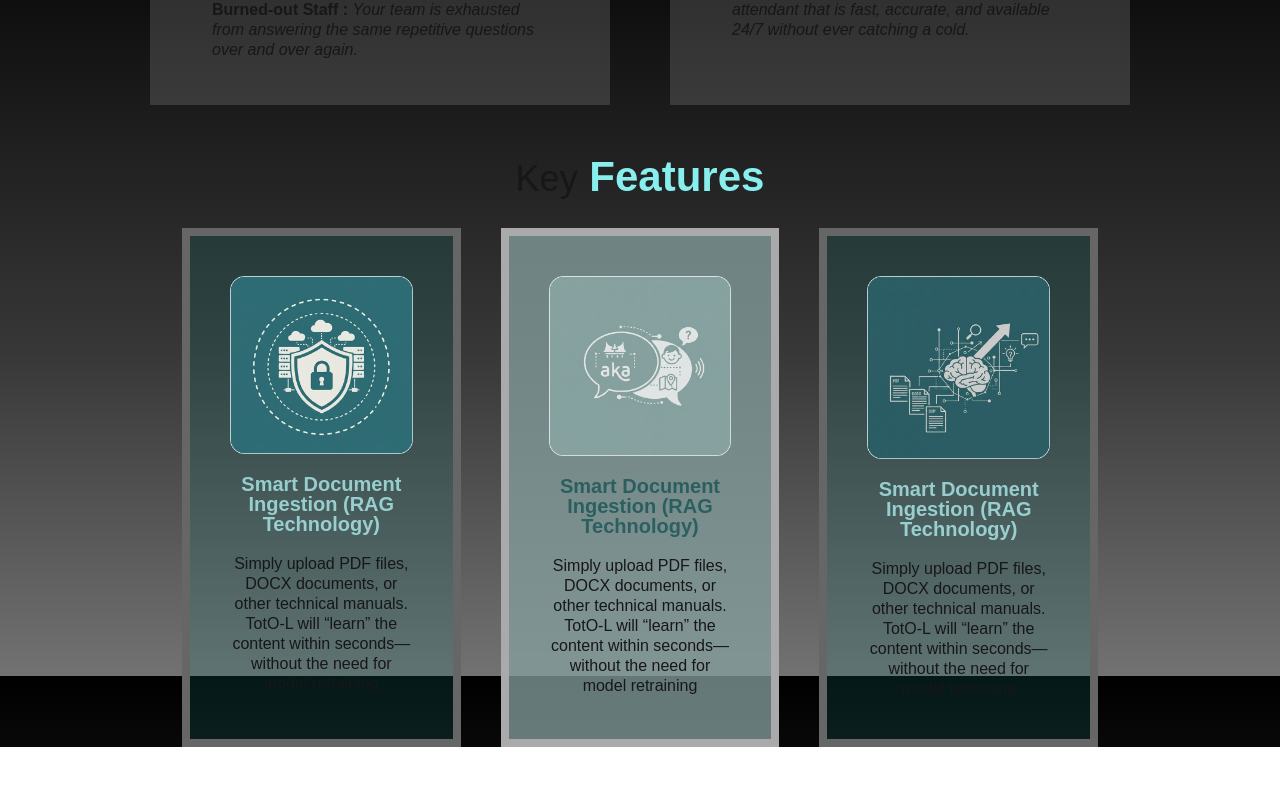
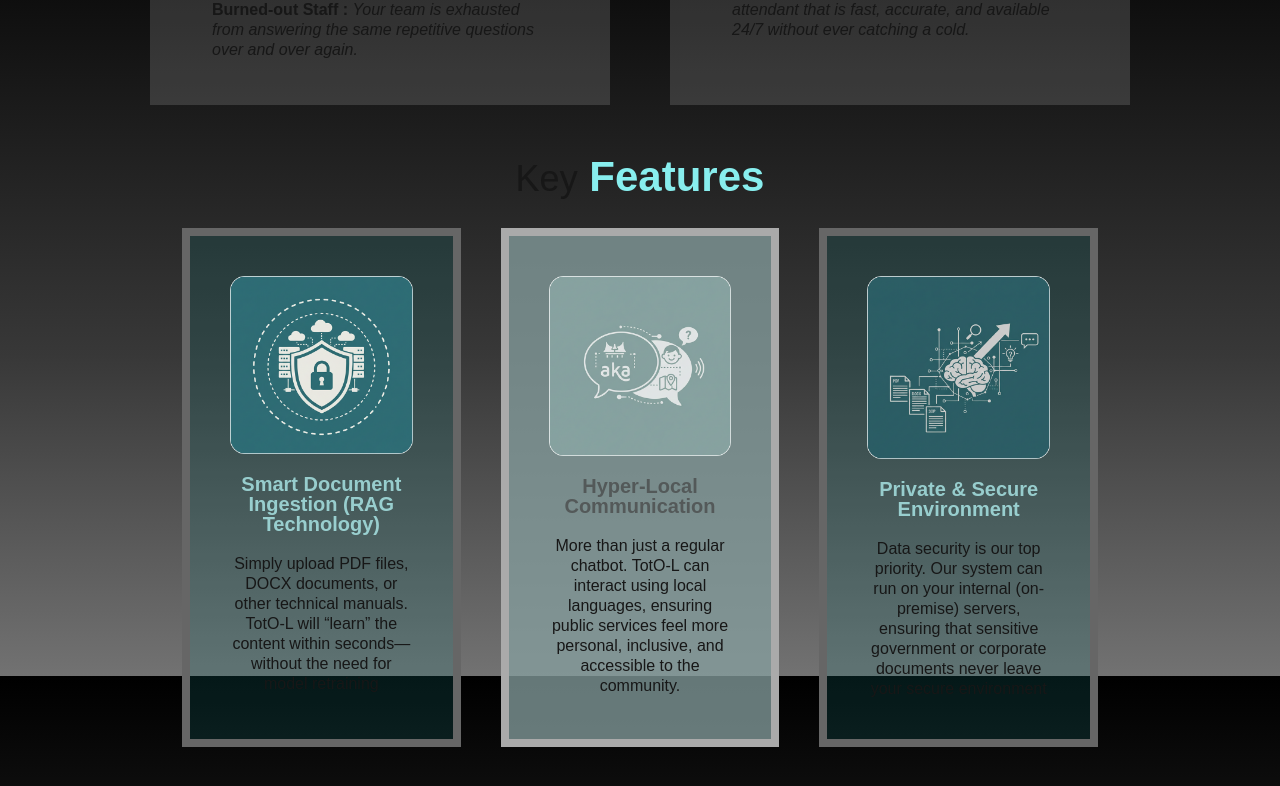
Before and after one commit to lowhanfish/TotO-web, a Next.js app: page / in a window 1280 px wide. Shown: the part 924-1710 px from the top of the page. Before the commit the page ends 1671 px from the top, so only its background shows below. Built offline with nearby package versions, Linux system fonts and the light colour scheme; a web font is replaced by a local one.

Commit message:
added Key Features

```diff
--- a/app/components/Footer/Footer.tsx
+++ b/app/components/Footer/Footer.tsx
@@ -2,8 +2,8 @@
 
 const Footer = () => {
     return (
-        <div>
-            <h1>Footer</h1>
+        <div className=''>
+            {/* <h1>Footer</h1> */}
         </div>
     )
 }
--- a/app/layout.tsx
+++ b/app/layout.tsx
@@ -31,13 +31,17 @@
   return (
     <html lang="en">
       <body
-        className="f_almarai flex flex-col w-full h-full bg-amber-200 text-lfirst-5 "
+        className="flex flex-col f_almarai w-full h-full bg-amber-200 text-lfirst-5 "
       >
-        <Header />
-        <div className="h-full w-full bodyLayout">
-          {children}
+
+        <div>
+          <Header />
+          <div className="h-full w-full">
+            {children}
+          </div>
+
         </div>
-        {/* <Footer /> */}
+        <Footer />
       </body>
     </html>
   );
--- a/app/page.tsx
+++ b/app/page.tsx
@@ -4,7 +4,7 @@
 export default function Home() {
   return (
 
-    <div className="w-full ">
+    <div className="w-full">
 
       <div className="flex gap-3 flex-col md:flex-row w-full h-full mt-20 md:mt-0 aspect-auto items-center">
         <div className="flex-1 w-full h-full">
@@ -91,13 +91,13 @@
             </div>
             <div className="flex-1 p-10 bg-[#87A1A0]/75 text-center border-8 border-lfirst-5 rounded-[24]">
               <Image src="/images/key2.png" alt="" width={1920} height={600} className="w-full h-auto object-cover" />
-              <p className="text-[20px] font-semibold opacity-70 leading-5 text-ltwo-1 pt-5">Smart Document Ingestion (RAG Technology)</p>
-              <p className="font-light text-[16px] leading-5 pt-5">Simply upload PDF files, DOCX documents, or other technical manuals. TotO-L will “learn” the content within seconds—without the need for model retraining</p>
+              <p className="text-[20px] font-semibold opacity-70 leading-5 text-lfirst-2 pt-5">Hyper-Local Communication</p>
+              <p className="font-light text-[16px] leading-5 pt-5">More than just a regular chatbot. TotO-L can interact using local languages, ensuring public services feel more personal, inclusive, and accessible to the community.</p>
             </div>
             <div className="flex-1 p-10 bg-ltwo-2/20 text-center border-8 border-lfirst-3 rounded-[24]">
               <Image src="/images/key3.png" alt="" width={1920} height={600} className="w-full h-auto object-cover" />
-              <p className="text-[20px] font-semibold opacity-70 leading-5 text-ltwo-7 pt-5">Smart Document Ingestion (RAG Technology)</p>
-              <p className="font-light text-[16px] leading-5 pt-5">Simply upload PDF files, DOCX documents, or other technical manuals. TotO-L will “learn” the content within seconds—without the need for model retraining</p>
+              <p className="text-[20px] font-semibold opacity-70 leading-5 text-ltwo-7 pt-5">Private & Secure Environment</p>
+              <p className="font-light text-[16px] leading-5 pt-5">Data security is our top priority. Our system can run on your internal (on-premise) servers, ensuring that sensitive government or corporate documents never leave your secure environment</p>
             </div>
 
 
```
